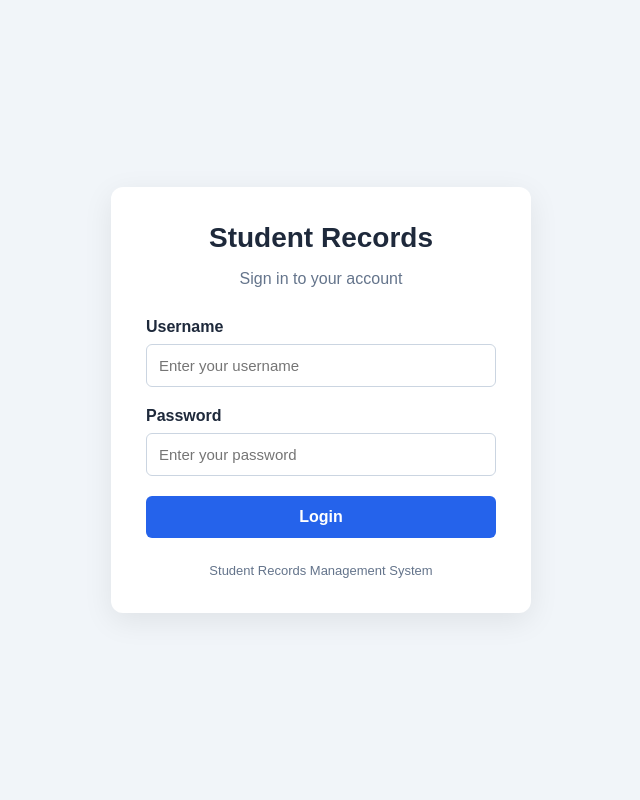
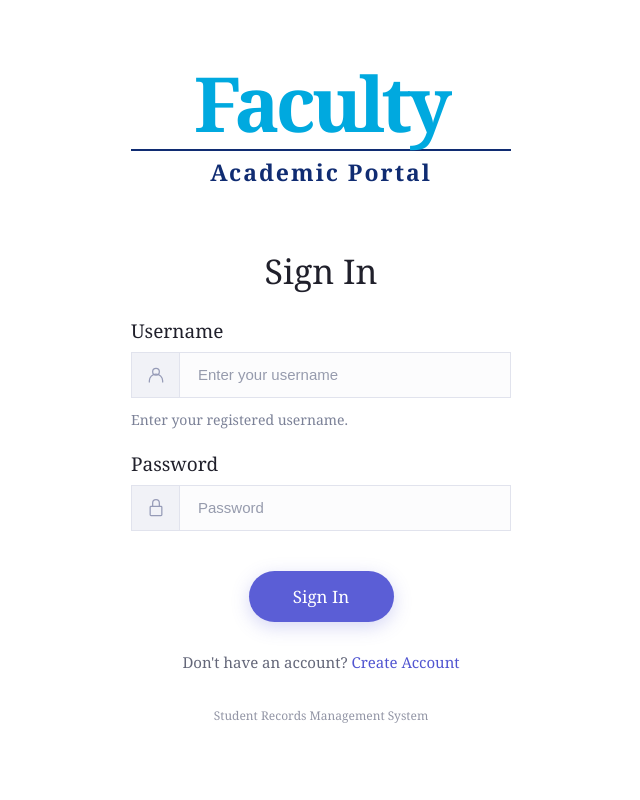
Before and after one commit to GhilmanShad/Student-Records-Web-Application, a Spring Boot app: page /login in a window 1280 px wide. Shown: the whole page, without its empty margins (319-959 px from the left). Run offline with Spring Boot 4, Linux system fonts and the light colour scheme; some of the project's set-up classes (security, data sources, template engines, error pages and the like) are left out, and stand-ins take their place.

Commit message:
Implement user registration, role-based access and redesigned authentication UI

```diff
--- a/src/main/resources/static/css/login.css
+++ b/src/main/resources/static/css/login.css
@@ -4,100 +4,188 @@
 
 body {
     margin: 0;
-    font-family: Arial, sans-serif;
-    background: #f1f5f9;
-    color: #1e293b;
+    background: #ffffff;
+    color: #20202b;
+    font-family: Georgia, "Times New Roman", serif;
 }
 
 .login-container {
     min-height: 100vh;
     display: flex;
+    align-items: center;
     justify-content: center;
-    align-items: center;
-    padding: 20px;
+    padding: 40px 24px;
 }
 
 .login-card {
     width: 100%;
-    max-width: 420px;
-    background: white;
-    padding: 35px;
-    border-radius: 12px;
-    box-shadow: 0 8px 30px rgba(0, 0, 0, 0.08);
+    max-width: 380px;
+}
+
+.portal-brand {
+    text-align: center;
+    margin-bottom: 60px;
+}
+
+.brand-name {
+    font-size: 76px;
+    font-weight: bold;
+    letter-spacing: -4px;
+    line-height: 1;
+    color: #00a9df;
+}
+
+.brand-subtitle {
+    font-size: 23px;
+    font-weight: bold;
+    letter-spacing: 2px;
+    color: #102c72;
+    border-top: 2px solid #102c72;
+    margin-top: 8px;
+    padding-top: 5px;
 }
 
 h1 {
+    font-size: 34px;
+    font-weight: normal;
     text-align: center;
-    margin: 0 0 10px;
-    font-size: 28px;
-}
-
-.subtitle {
-    text-align: center;
-    color: #64748b;
-    margin-bottom: 30px;
+    margin: 0 0 24px;
 }
 
 label {
     display: block;
-    font-weight: 600;
+    font-size: 19px;
     margin-bottom: 8px;
+}
+
+.input-group {
+    display: flex;
+    height: 46px;
+    border: 1px solid #e1e3ed;
+    background: #fcfcfd;
+    margin-bottom: 12px;
+}
+
+.input-icon {
+    width: 48px;
+    flex-shrink: 0;
+    display: flex;
+    align-items: center;
+    justify-content: center;
+    background: #f1f2f7;
+    border-right: 1px solid #e1e3ed;
+    color: #969bb7;
+}
+
+.input-icon svg {
+    width: 20px;
+    height: 20px;
 }
 
 input {
     width: 100%;
-    padding: 12px;
-    margin-bottom: 20px;
-    border: 1px solid #cbd5e1;
-    border-radius: 6px;
+    min-width: 0;
+    padding: 12px 18px;
+    border: none;
+    outline: none;
+    background: transparent;
+    font-family: Arial, sans-serif;
     font-size: 15px;
-    outline: none;
+    color: #252536;
 }
 
-input:focus {
-    border-color: #2563eb;
-    box-shadow: 0 0 0 3px rgba(37, 99, 235, 0.1);
+input::placeholder {
+    color: #969bad;
+}
+
+.input-group:focus-within {
+    border-color: #5c60d8;
+    box-shadow: 0 0 0 2px rgba(92, 96, 216, 0.08);
+}
+
+.field-hint {
+    display: block;
+    font-size: 14px;
+    color: #7b8197;
+    margin-bottom: 22px;
+}
+
+.button-container {
+    display: flex;
+    justify-content: center;
+    margin-top: 40px;
 }
 
 button {
-    width: 100%;
-    padding: 12px;
-    background: #2563eb;
+    min-width: 145px;
+    padding: 14px 32px;
+    border: none;
+    border-radius: 30px;
+    background: #5b5ed6;
     color: white;
-    border: none;
-    border-radius: 6px;
-    font-size: 16px;
-    font-weight: 600;
+    font-family: Georgia, serif;
+    font-size: 17px;
     cursor: pointer;
+    box-shadow: 0 5px 18px rgba(91, 94, 214, 0.25);
     transition: background 0.2s;
 }
 
 button:hover {
-    background: #1d4ed8;
+    background: #484bc2;
+}
+
+.registration-link {
+    text-align: center;
+    font-size: 15px;
+    margin-top: 30px;
+    color: #646779;
+}
+
+.registration-link a {
+    color: #5155d1;
+    text-decoration: none;
+}
+
+.registration-link a:hover {
+    text-decoration: underline;
+}
+
+.error-message,
+.success-message {
+    padding: 12px;
+    margin-bottom: 20px;
+    border-radius: 4px;
+    font-family: Arial, sans-serif;
+    font-size: 14px;
 }
 
 .error-message {
-    padding: 12px;
-    margin-bottom: 20px;
     background: #fee2e2;
     color: #b91c1c;
-    border-radius: 6px;
-    font-size: 14px;
 }
 
 .success-message {
-    padding: 12px;
-    margin-bottom: 20px;
     background: #dcfce7;
     color: #166534;
-    border-radius: 6px;
-    font-size: 14px;
 }
 
 .footer {
-    margin-top: 25px;
-    margin-bottom: 0;
     text-align: center;
-    color: #64748b;
-    font-size: 13px;
+    color: #9295a5;
+    font-size: 12px;
+    margin-top: 35px;
 }
+
+@media (max-width: 480px) {
+    .brand-name {
+        font-size: 60px;
+    }
+
+    .brand-subtitle {
+        font-size: 19px;
+    }
+
+    .portal-brand {
+        margin-bottom: 40px;
+    }
+}
--- a/src/main/resources/templates/login.html
+++ b/src/main/resources/templates/login.html
@@ -1,18 +1,22 @@
 <!DOCTYPE html>
-<html xmlns:th="http://www.thymeleaf.org">
+<html lang="en" xmlns:th="http://www.thymeleaf.org">
 <head>
     <meta charset="UTF-8">
     <meta name="viewport" content="width=device-width, initial-scale=1">
-    <title>Login | Student Records</title>
+    <title>Sign In | Faculty Register</title>
     <link rel="stylesheet" th:href="@{/css/login.css}">
 </head>
 <body>
 
-<div class="login-container">
+<main class="login-container">
     <div class="login-card">
 
-        <h1>Student Records</h1>
-        <p class="subtitle">Sign in to your account</p>
+        <div class="portal-brand">
+            <div class="brand-name">Faculty</div>
+            <div class="brand-subtitle">Academic Portal</div>
+        </div>
+
+        <h1>Sign In</h1>
 
         <div class="error-message" th:if="${param.error}">
             Invalid username or password.
@@ -22,34 +26,73 @@
             You have been logged out successfully.
         </div>
 
+        <div class="success-message" th:if="${param.registered}">
+            Account created successfully. Please sign in.
+        </div>
+
         <form th:action="@{/login}" method="post">
 
             <label for="username">Username</label>
+
+            <div class="input-group">
+                <span class="input-icon">
+                    <svg viewBox="0 0 24 24" fill="none"
+                         stroke="currentColor" stroke-width="1.5">
+                        <circle cx="12" cy="8" r="4"/>
+                        <path d="M4 21v-2a8 8 0 0 1 16 0v2"/>
+                    </svg>
+                </span>
+
                 <input type="text"
                        id="username"
                        name="username"
                        placeholder="Enter your username"
                        autocomplete="username"
                        required>
+            </div>
+
+            <small class="field-hint">
+                Enter your registered username.
+            </small>
 
             <label for="password">Password</label>
+
+            <div class="input-group">
+                <span class="input-icon">
+                    <svg viewBox="0 0 24 24" fill="none"
+                         stroke="currentColor" stroke-width="1.5">
+                        <rect x="5" y="10" width="14" height="11" rx="1"/>
+                        <path d="M8 10V6a4 4 0 0 1 8 0v4"/>
+                    </svg>
+                </span>
+
                 <input type="password"
                        id="password"
                        name="password"
-                   placeholder="Enter your password"
+                       placeholder="Password"
                        autocomplete="current-password"
                        required>
+            </div>
 
-            <button type="submit">Login</button>
+            <div class="button-container">
+                <button type="submit">
+                    Sign In
+                </button>
+            </div>
 
         </form>
+
+        <p class="registration-link">
+            Don't have an account?
+            <a th:href="@{/register}">Create Account</a>
+        </p>
 
         <p class="footer">
             Student Records Management System
         </p>
 
     </div>
-</div>
+</main>
 
 </body>
 </html>
```
Also changed, not shown: src/main/java/com/scd/studentrecords/AccountController.java (added, +18 -0 lines), src/main/java/com/scd/studentrecords/RegistrationController.java (added, +46 -0 lines), src/main/java/com/scd/studentrecords/RegistrationService.java (added, +83 -0 lines), src/main/java/com/scd/studentrecords/SecurityConfig.java (+22 -4 lines), src/main/java/com/scd/studentrecords/UserRepository.java (+21 -0 lines), src/main/resources/static/css/registration.css (added, +147 -0 lines), src/main/resources/templates/account.html (added, +46 -0 lines), src/main/resources/templates/register.html (added, +119 -0 lines). Lines whose indentation alone changed are shown as unchanged.
